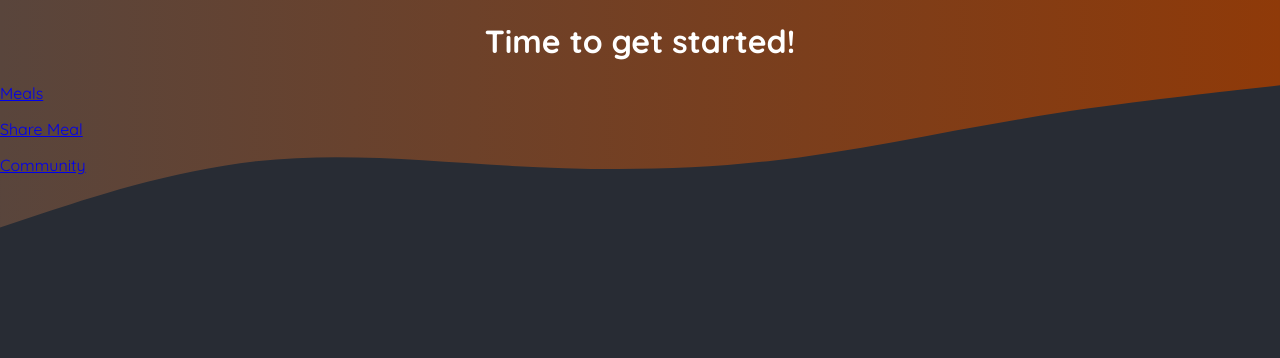
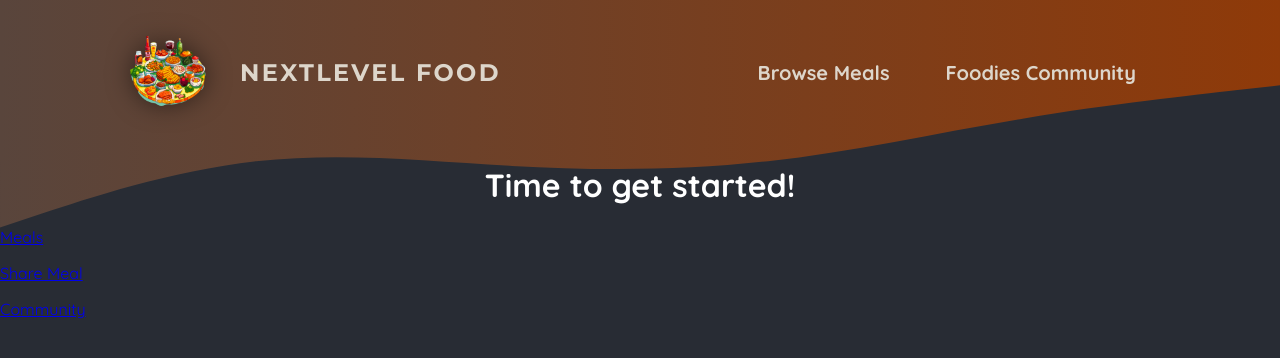
Before and after one commit to zkrakus/rtcg-s26-nextjs-foodies, a Next.js app: page / in a window 1280 px wide. Shown: the top 358 px of the page. Built offline with nearby package versions, Linux system fonts and the light colour scheme.

Commit message:
feat:s26-l441 styled page.

```diff
--- a/app/layout.js
+++ b/app/layout.js
@@ -1,3 +1,4 @@
+import MainHeader from "@/components/main-header";
 import "./globals.css";
 
 export const metadata = {
@@ -29,7 +30,7 @@
             ></path>
           </svg>
         </div>
-
+        <MainHeader />
         {children}
       </body>
     </html>
--- /dev/null
+++ b/components/main-header.js
@@ -0,0 +1,26 @@
+import Link from "next/link";
+
+import logoImg from "@/assets/logo.png";
+import classes from "./main-header.module.css";
+
+export default function MainHeader() {
+  return (
+    <header className={classes.header}>
+      <Link className={classes.logo} href="/">
+        <img src={logoImg.src} alt="A plate with food on it." />
+        NextLevel Food
+      </Link>
+
+      <nav className={classes.nav}>
+        <ul>
+          <li>
+            <Link href="/meals">Browse Meals</Link>
+          </li>
+          <li>
+            <Link href="/community">Foodies Community</Link>
+          </li>
+        </ul>
+      </nav>
+    </header>
+  );
+}
--- /dev/null
+++ b/components/main-header.module.css
@@ -0,0 +1,67 @@
+.header {
+  display: flex;
+  justify-content: space-between;
+  align-items: center;
+  padding: 2rem 1rem;
+}
+
+@media (min-width: 768px) {
+  .header {
+    padding: 2rem 10%;
+  }
+}
+
+.nav ul {
+  list-style: none;
+  margin: 0;
+  padding: 0;
+  display: flex;
+  gap: 1.5rem;
+  /* font-family: 'Montserrat', sans-serif; */
+  font-size: 1.25rem;
+}
+
+.nav a {
+  text-decoration: none;
+  color: #ddd6cb;
+  font-weight: bold;
+  padding: 0.5rem 1rem;
+  border-radius: 0.5rem;
+}
+
+.nav a:hover,
+.nav a:active {
+  background: linear-gradient(90deg, #ff8a05, #f9b331);
+  background-clip: text;
+  -webkit-background-clip: text;
+  -webkit-text-fill-color: transparent;
+  text-shadow: 0 0 18px rgba(248, 190, 42, 0.8);
+}
+
+.active {
+  background: linear-gradient(90deg, #ff8a05, #f9b331);
+  background-clip: text;
+  -webkit-background-clip: text;
+  -webkit-text-fill-color: transparent;
+}
+
+.logo {
+  display: flex;
+  align-items: center;
+  justify-content: center;
+  gap: 2rem;
+  text-decoration: none;
+  color: #ddd6cb;
+  font-weight: bold;
+  font-family: 'Montserrat', sans-serif;
+  letter-spacing: 0.15rem;
+  text-transform: uppercase;
+  font-size: 1.5rem;
+}
+
+.logo img {
+  width: 5rem;
+  height: 5rem;
+  object-fit: contain;
+  filter: drop-shadow(0 0 0.75rem rgba(0, 0, 0, 0.5));
+}
```
Also changed, not shown: 1 other file (tests, documents, lock files or other folders).
